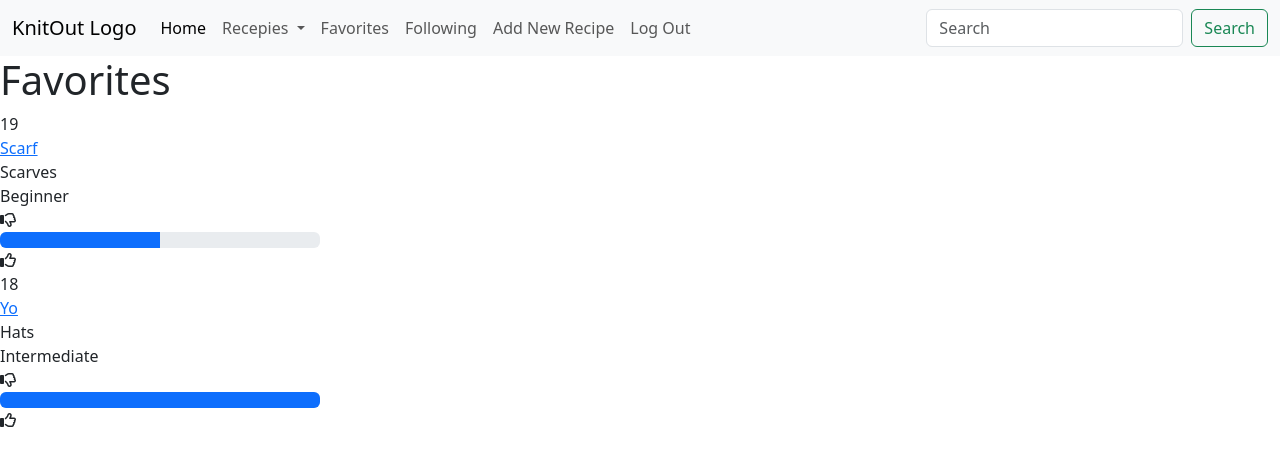
After one commit to koleks92/KnitOut, a Django app: page /favorites in a window 1280 px wide. The commit adds this page. Shown: the top 466 px of the page. Run offline with Django 4.2, Linux system fonts and the light colour scheme; a user stored in the database is signed in; data comes from the database, SQL or seed files in the repository; both versions use the stored data as it was after the commit; data that the repository does not hold is empty; some libraries are stand-ins or nearby versions.

Commit message:
Favorites

```diff
--- a/project/knitout/static/knitout/knitout.js
+++ b/project/knitout/static/knitout/knitout.js
@@ -162,7 +162,7 @@ else if (currentRoute.startsWith("/recipe/"))
     document.addEventListener('DOMContentLoaded', function()
     {
         // Get recipe id
-        const id = currentRoute.replace("/recipe/", "");
+        const id = document.querySelector("#recipe_id").innerHTML;
 
         // Get recipe div
         const recipe = document.querySelector("#recipe_view_div");
@@ -314,6 +314,18 @@ else if (currentRoute.startsWith("/profile/"))
         }
     })
 }
+else if (currentRoute == '/favorites')
+{
+    document.addEventListener('DOMContentLoaded', function()
+    {
+        const recipe_divs = document.querySelectorAll(".recipe_preview");
+        recipe_divs.forEach((recipe) => {
+            const id = recipe.querySelector(".recipe_preview_id").innerHTML;
+
+            get_likes(recipe, id);
+        });
+    });
+}
 
 function get_likes(recipe, id)
 {
--- /dev/null
+++ b/project/knitout/templates/knitout/favorites.html
@@ -0,0 +1,25 @@
+{% extends "knitout/layout.html" %}
+
+{% block body %}
+<h1>Favorites</h1>
+<div id="favorites_div">
+    <div id="favorites_all">
+        {% for recipe in recipes %}
+        <div class="recipe_preview">
+            <div class="recipe_preview_id">{{ recipe.id }}</div>
+            <div class="recipe_preview_name"><a href="{% url 'recipe_view' recipe.id %}">{{ recipe.name }}</a></div>
+            <div class="recipe_preview_category">{{ recipe.get_category_display }}</div>
+            <div class="recipe_preview_difficulty">{{ recipe.get_difficulty_display }}</div>
+            <div class="recipe_preview_bar">
+                <div id="recipe_down"><i class="fa-regular fa-thumbs-down"></i></div>
+                <div id="recipe_bar"><div class="progress w-25" role="progressbar" aria-label="Good/Bad"
+                aria-valuenow="50" aria-valuemin="0" aria-valuemax="100">
+                <div class="progress-bar" style="width: 50%">
+                </div></div>
+                <div id="recipe_up"><i class="fa-regular fa-thumbs-up"></i></div>
+            </div>
+        </div>
+        {% endfor %}
+    </div>
+</div>
+{% endblock %}
--- a/project/knitout/templates/knitout/layout.html
+++ b/project/knitout/templates/knitout/layout.html
@@ -36,7 +36,7 @@
                   </li>
                   {% if user.is_authenticated %}
                             <li class="nav-item">
-                                <a class="nav-link" href="#">Favorites</a>
+                                <a class="nav-link" href="{% url 'favorites_view' %}">Favorites</a>
                             </li>
                             <li class="nav-item">
                                 <a class="nav-link" href="#">Following</a>
--- a/project/knitout/templates/knitout/recipe.html
+++ b/project/knitout/templates/knitout/recipe.html
@@ -7,6 +7,7 @@
         {% if user.is_authenticated %}
         <div id="recipe_favorite"><button id="recipe_favorite_button">Add to Favorites</button></div>
         {% endif %}
+        <div id="recipe_id">{{ recipe.id }}</div>
         <div id="recipe_name">{{ recipe.name }}</div>
         <div id="recipe_category">{{ recipe.get_category_display }}</div>
         <div id="recipe_num_steps">{{ recipe.num_steps }}</div>
--- a/project/knitout/urls.py
+++ b/project/knitout/urls.py
@@ -14,5 +14,6 @@ urlpatterns = [
         path("dislikes/<int:id>", views.dislikes, name="dislikes"),
         path("favorites/<int:id>", views.favorites, name="favorites"),
         path("profile/<str:username>", views.profile_view, name="profile_view"),
-        path("follow/<str:username>", views.follow, name="follow")
+        path("follow/<str:username>", views.follow, name="follow"),
+        path("favorites", views.favorites_view, name="favorites_view")
 ]
--- a/project/knitout/views.py
+++ b/project/knitout/views.py
@@ -229,6 +229,18 @@ def profile_view(request, username):
             "profile": profile
         })
 
+@login_required
+def favorites_view(request):
+    try:
+        recipes = Recipe.objects.filter(favorites = request.user)
+
+        return render (request, "knitout/favorites.html", {
+            "recipes": recipes
+        })
+    except:
+        return render(request, "knitout/error.html",{
+            "message": "Something went wrong! Please try again."
+        })
 
 
 
```
Also changed, not shown: project/db.sqlite3.
